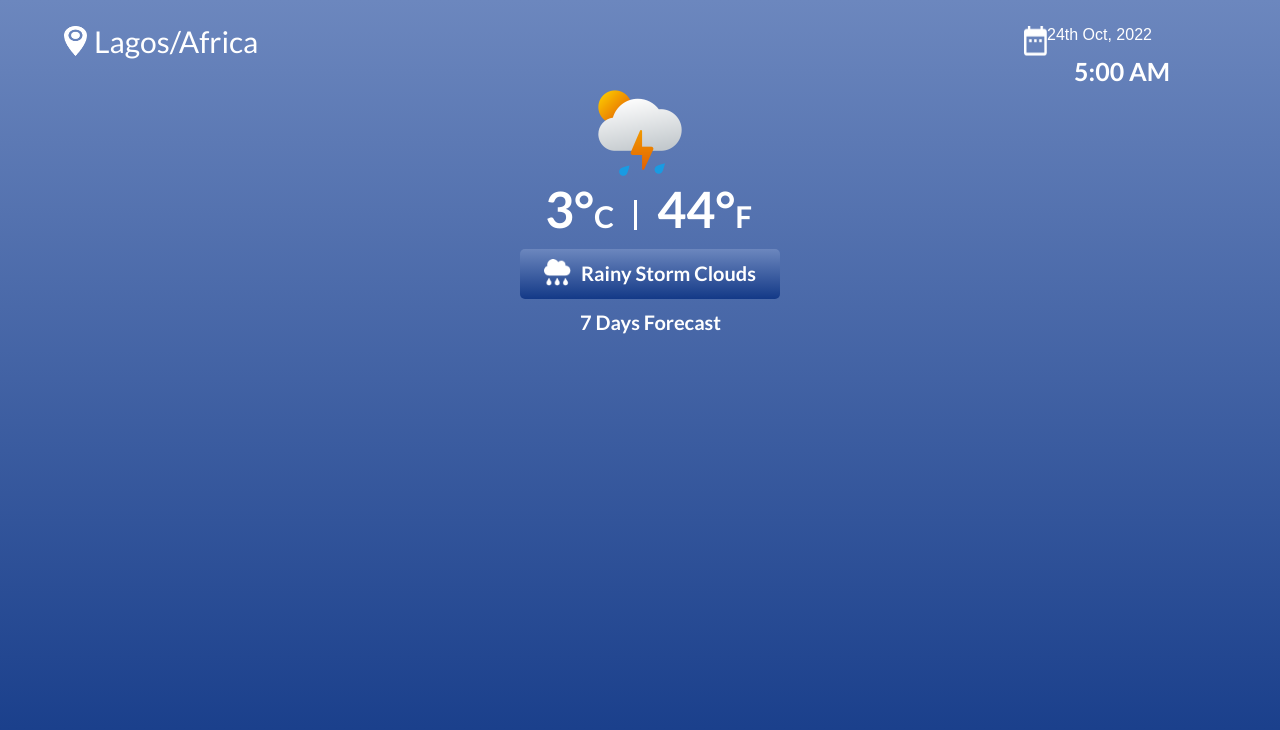
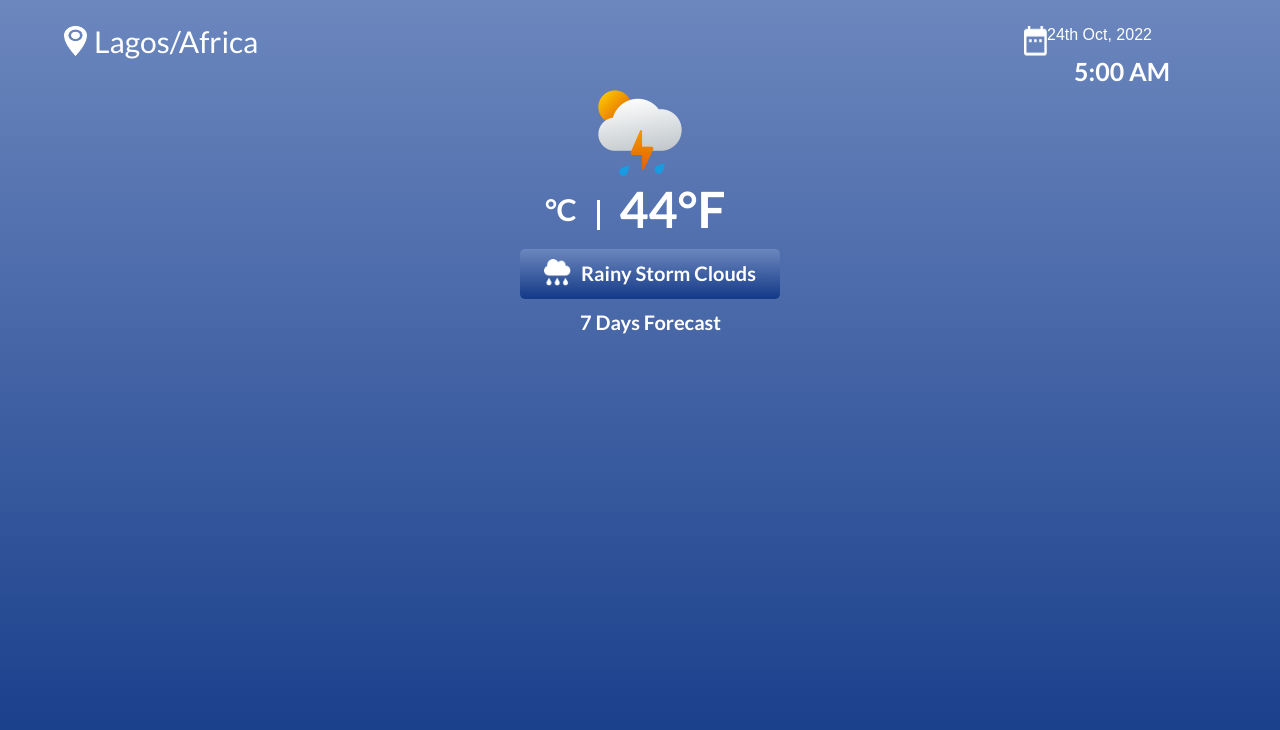
Before and after one commit to Oluwaseun241/Weather-app, a plain HTML site: page weather-app/index.html in a window 1280 px wide. Shown: the top 730 px of the page. Drawn offline with Linux system fonts and the light colour scheme.

Commit message:
God abeg o

```diff
--- a/weather-app/index.html
+++ b/weather-app/index.html
@@ -21,7 +21,7 @@
         <div class="s-container">
             <img id="stormyweather" src="stormy-weather ().png" alt="">
             <div class="weather-status">
-                <h3 class="cel-feh">3°<span class="celfel">C</span></h3>
+                <span class="temperature-degree">°C</span>
                 <hr>
                 <h3 class="cel-feh">44°<span class="celfel">F</span></h3>
             </div>
--- a/weather-app/style.css
+++ b/weather-app/style.css
@@ -89,7 +89,7 @@ body {
     font-size: 50px;
     line-height: 19px;
 }
-.celfel {
+.temperature-degree {
     position: relative;
     font-family: 'lato';
     font-style: normal;
```
